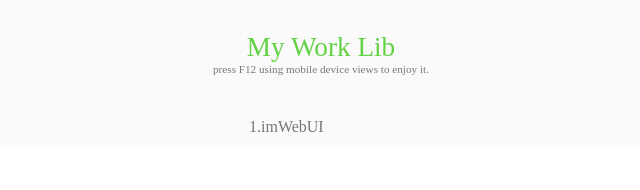
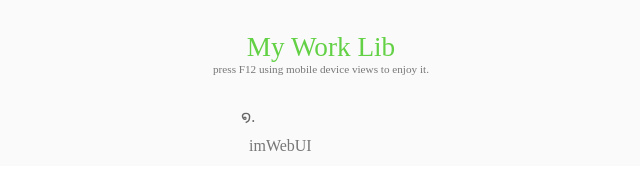
Before and after one commit to lichinlichin/lichinlichin.github.io, a plain HTML site: page works/works.html in a window 1280 px wide. Shown: the whole page, without its empty margins (319-959 px from the left). Drawn offline with Linux system fonts and the light colour scheme.

Commit message:
modify ul pre num

```diff
--- a/stylesheets/work_style.css
+++ b/stylesheets/work_style.css
@@ -40,7 +40,9 @@
 }
 
 .work_list {
-	list-style: none;
+	list-style-type: lao;
+	list-style-position: inside;
+	color: #666;
 	width: 10rem;
 	margin: 0 auto;
 }
--- a/works/works.html
+++ b/works/works.html
@@ -21,7 +21,7 @@
 				<div class="bd">
 					<ul class="work_list">
 						<li class="work_item">
-							<a href="./imWebUI/html/index.html">1.imWebUI</a>
+							<a href="./imWebUI/html/index.html">imWebUI</a>
 						</li>
 					</ul>
 				</div>
```
